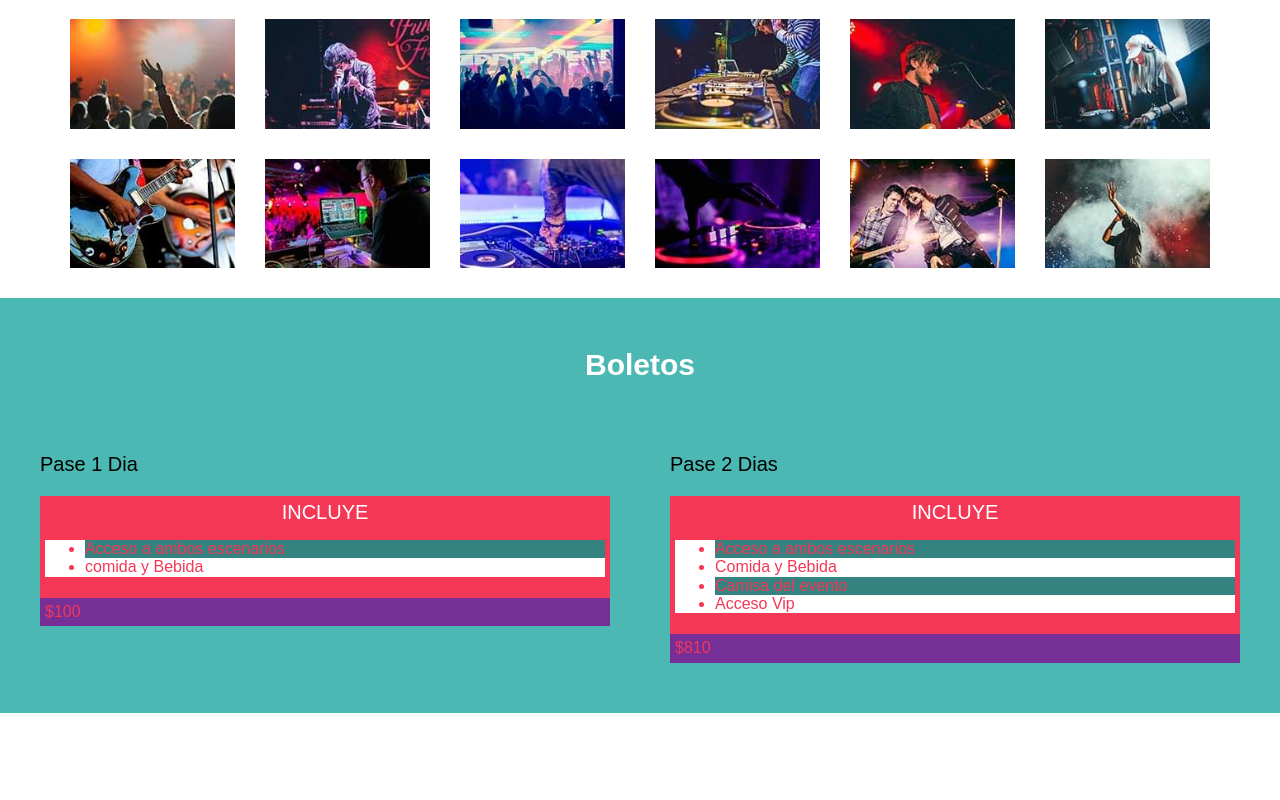
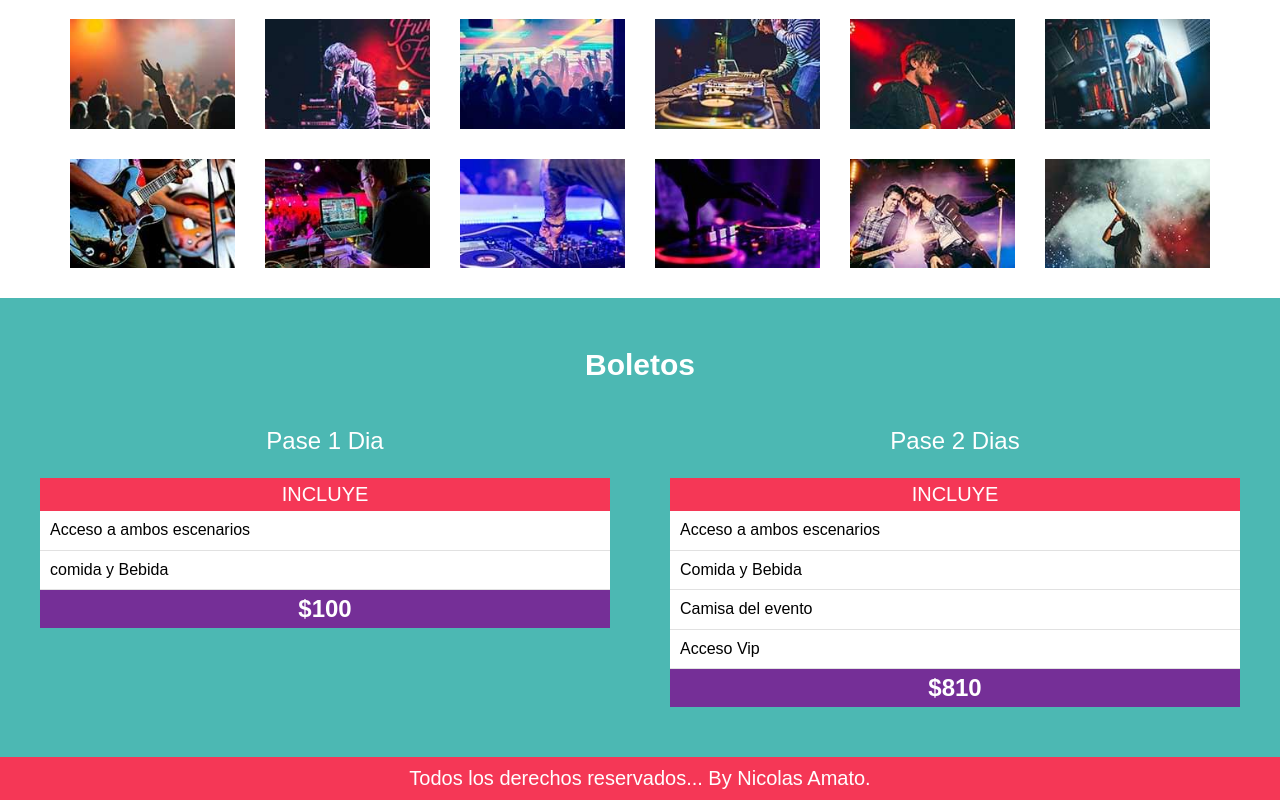
Before and after one commit to Nicolas-Amato/FestivalMusic, a website: page index.html in a window 1280 px wide. Shown: the part 2887-3687 px from the top of the page. Before the commit the page ends 3600 px from the top, so only its background shows below. Drawn offline with Linux system fonts and the light colour scheme.

Commit message:
index-boletos terminado

```diff
--- a/index.html
+++ b/index.html
@@ -168,25 +168,27 @@
     <section class="boletos bg-verde">
         <h3 class="">Boletos</h3>
         <div  class="contenedor contenedor-boletos">
-            <div class="basico pase">
-                <p>Pase 1 Dia</p>
+            <div class="pase basico">
+                <p class="nombre-pase">Pase 1 Dia</p>
                 <header class="pase-header">
                     <p>INCLUYE</p>
+                </header>
                 <div class="pase-body">
                     <ul>
                         <li>Acceso a ambos escenarios</li>
                         <li>comida y Bebida</li>
                     </ul>
                 </div>
-
-                </header>
-                <footer class="pase-footer"> $100</footer>
+                <footer class="pase-footer">
+                    <p> $100 </p>
+                </footer>
             </div>
 
-            <div class="premiun pase">
-                <p>Pase 2 Dias</p>
+            <div class="pase premiun">
+                <p class="nombre-pase">Pase 2 Dias</p>
                 <header class="pase-header">
                     <p>INCLUYE</p>
+                </header>
                 <div class="pase-body">
                     <ul>
                         <li>Acceso a ambos escenarios</li>
@@ -195,15 +197,19 @@
                         <li>Acceso Vip</li>
                     </ul>
                 </div>
-
-                </header>
-                <footer class="pase-footer"> $810</footer>
-
-
+                <footer class="pase-footer">
+                    <p>$810</p>
+                </footer>
             </div>
         </div>
+
     </section>
 
+    <footer class="site-footer">
+        <p>
+            Todos los derechos reservados... By Nicolas Amato.
+        </p>
+    </footer>
 
 </body>
         <script src="build/js/app.js"></script>
--- a/src/scss/layout/_boletos.scss
+++ b/src/scss/layout/_boletos.scss
@@ -7,6 +7,7 @@
     h3{
         text-align: center;
         color: v.$blanco;
+        margin-bottom: 2rem;
     }
     .contenedor-boletos{
         @include m.tablet {
@@ -17,6 +18,13 @@
 }
 
 .pase{
+    .nombre-pase{
+        text-align: center;
+        font-size: 2.4rem;
+        color: v.$blanco;
+
+    }
+
     &-header,
     &-footer {
         padding: .5rem;
@@ -26,18 +34,31 @@
             color: v.$blanco;
             margin: 0;
         }
-    }
-    &-header{
+    };
+
+    .pase-header{
         background-color: v.$rosa;
         p {
             text-transform: uppercase;
             font-size: 1.6;
         }
-      }
-    &-body{
+      };
+
+    .pase-body{
         background-color: v.$blanco;
-    }
-    &-footer {
+        color: v.$negro;
+        ul{
+            @include m.resetear-lista;
+            li,
+            :nth-child(odd) {
+                background-color: v.$blanco;
+                padding: 1rem;
+                border-bottom: 1px solid #e1e1e1;
+            }
+        }
+    };
+
+    .pase-footer {
         background-color: v.$morado;
         p {
             font-weight: 700;
--- /dev/null
+++ b/src/scss/layout/_footer.scss
@@ -0,0 +1,11 @@
+@use 'base/variables' as v;
+
+.site-footer{
+    background-color: v.$rosa;
+    padding: 1rem;
+    p {
+        margin: 0;
+        text-align: center;
+        color: v.$blanco;
+    }
+}
--- a/src/scss/layout/_galeria.scss
+++ b/src/scss/layout/_galeria.scss
@@ -4,9 +4,13 @@
 .Galeria {
     padding: 5rem;
     text-align: center;
+    p{
+        margin: 0;
+    }
 }
 
 .galeria-fotos{
+
     @include m.resetear-lista;
     @include m.grid(2, 2rem);
     padding: 3rem;
@@ -20,7 +24,8 @@
     }
     @include m.desktop {
         @include m.grid(6, 3rem);
-        padding: 3rem
+        padding: 3rem;
+        margin-top: 3rem;
     }
 
 }
--- a/src/scss/layout/_index.scss
+++ b/src/scss/layout/_index.scss
@@ -4,3 +4,4 @@
 @forward 'lineup';
 @forward 'galeria';
 @forward 'boletos';
+@forward 'footer';
```
Also changed, not shown: build/css/app.css. Lines whose indentation alone changed are shown as unchanged.
